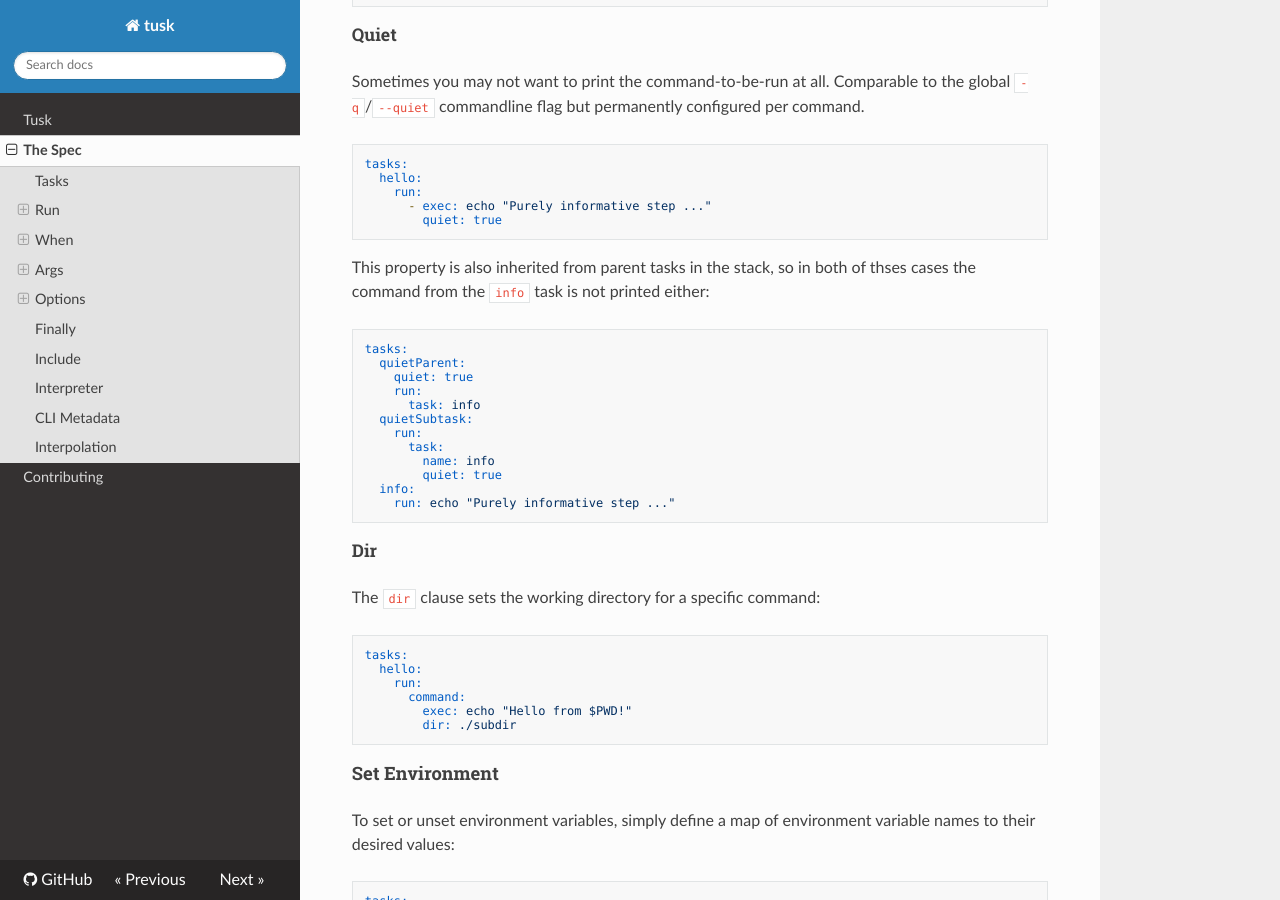
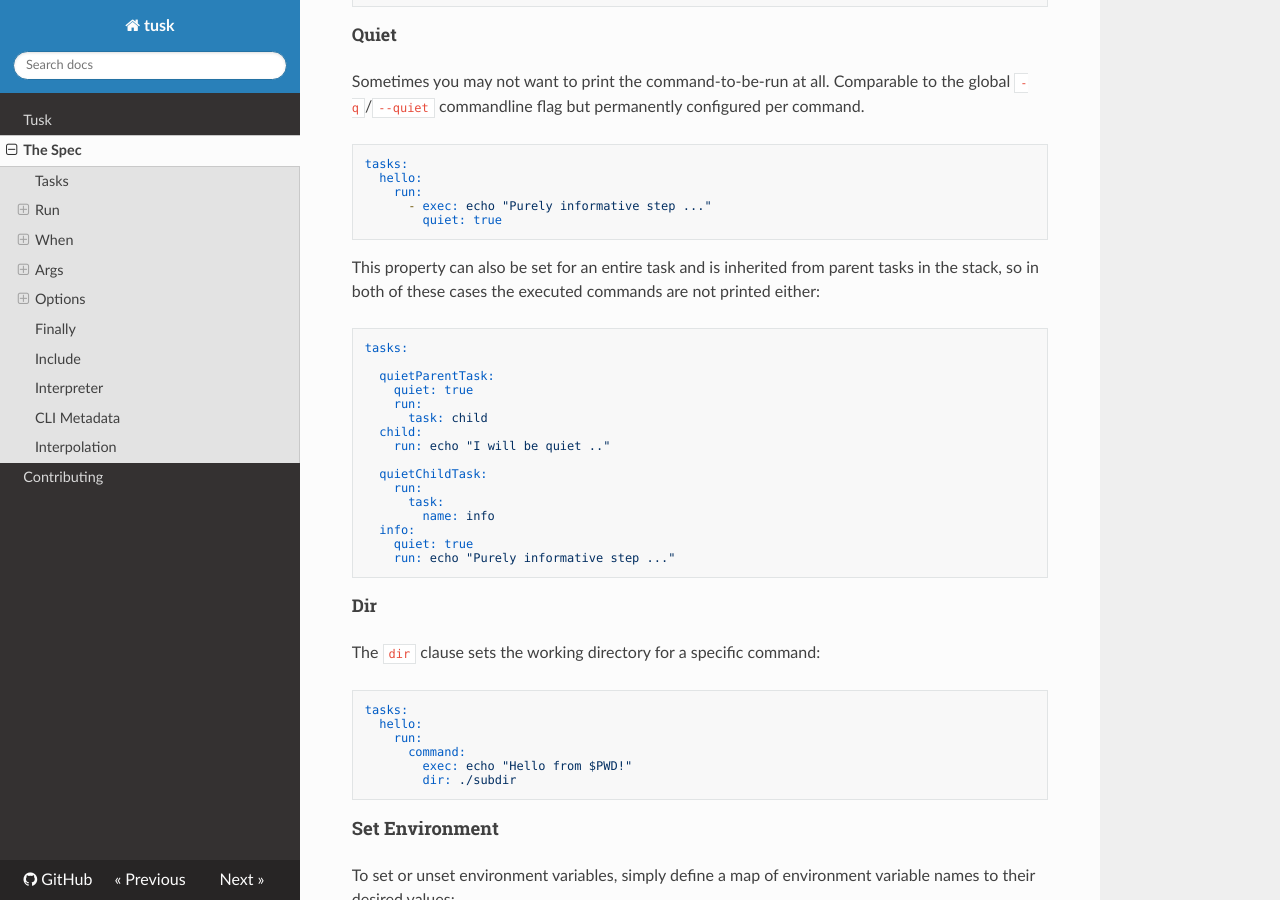
Before and after one commit to rliebz/tusk, an MkDocs documentation site: the page built from docs/spec.md, in a window 1280 px wide and 900 px high, scrolled down 2585 px. Built offline with MkDocs 1.6.1, drawn with Linux system fonts in a browser that asks for light colours; nearby versions of some CDN libraries.

Commit message:
remove quiet property on subtask inclusion

````diff
--- a/docs/spec.md
+++ b/docs/spec.md
@@ -151,21 +151,26 @@ tasks:
         quiet: true
 ```
 
-This property is also inherited from parent tasks in the stack, so in both of
-thses cases the command from the `info` task is not printed either:
+This property can also be set for an entire task and is inherited from parent
+tasks in the stack, so in both of these cases the executed commands are not
+printed either:
 
 ```yaml
 tasks:
-  quietParent:
+
+  quietParentTask:
     quiet: true
     run:
-      task: info
-  quietSubtask:
+      task: child
+  child:
+    run: echo "I will be quiet .."
+
+  quietChildTask:
     run:
       task:
         name: info
-        quiet: true
   info:
+    quiet: true
     run: echo "Purely informative step ..."
 ```
 
````
Also changed, not shown: 3 other files.
